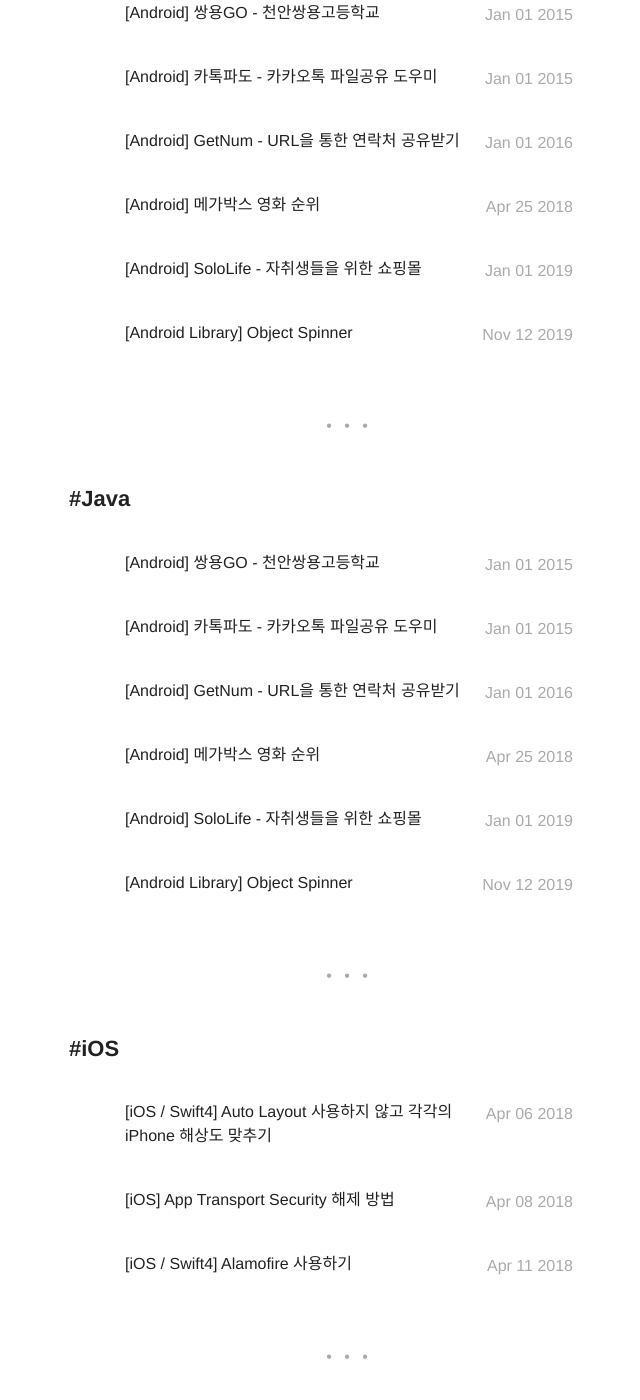
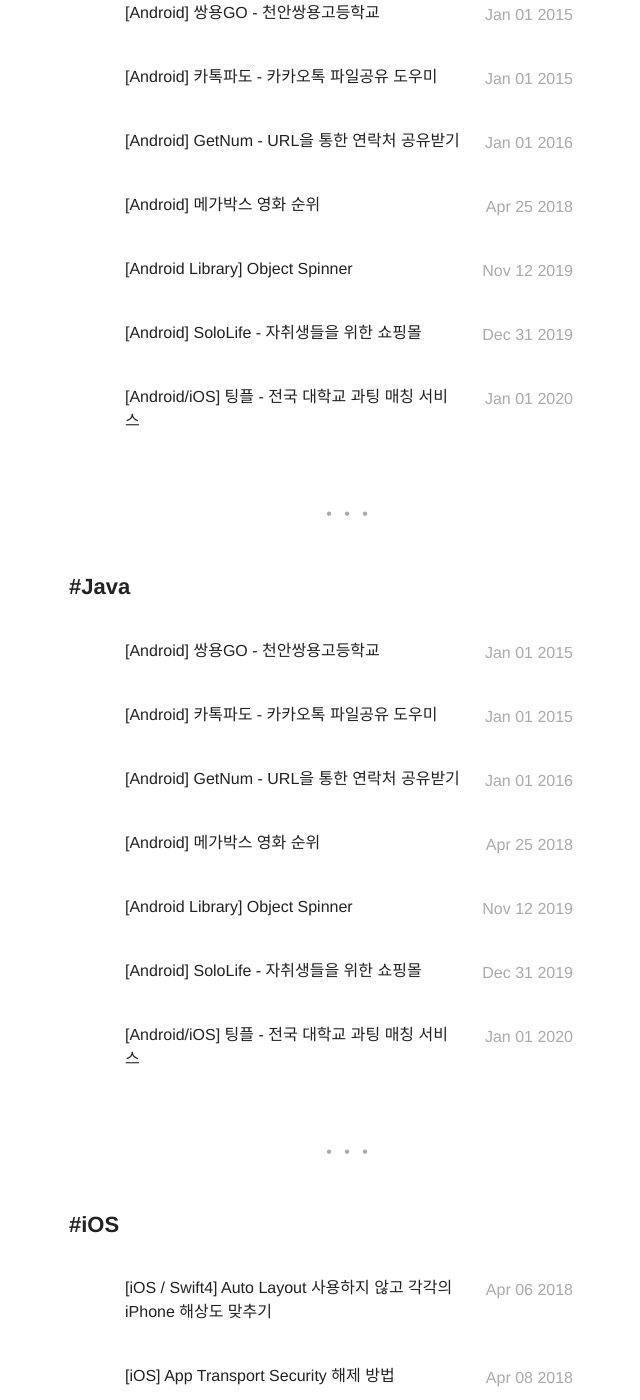
Before and after one commit to ry4nkim/ry4nkim.github.io, a Jekyll site: the page built from tags.html, in a window 1280 px wide and 1400 px high, scrolled down 836 px. Shown: the whole window, without its empty margins (291-931 px from the left). Built offline with Jekyll 4.4.1, drawn with Linux system fonts in a browser that asks for light colours; some of the changed text lies outside the part shown.

Commit message:
211121. ry4nkim. Add post - [Android/iOS] 팅플 - 전국 대학교 과팅 매칭 서비스

```diff
--- a/_posts/2019-01-01-android-sololife.markdown
+++ b/_posts/2019-01-01-android-sololife.markdown
@@ -1,7 +1,7 @@
 ---
 title: "[Android] SoloLife - 자취생들을 위한 쇼핑몰"
 layout: post
-date: '2019-01-01 00:00:00'
+date: '2019-12-31 00:00:00'
 tag:
 - Android
 - Java
--- /dev/null
+++ b/_posts/2020-01-01-android-ios-tingple.markdown
@@ -0,0 +1,47 @@
+---
+title: "[Android/iOS] 팅플 - 전국 대학교 과팅 매칭 서비스"
+layout: post
+date: '2020-01-01 00:00:00'
+tag:
+- Android
+- Java
+image: "/assets/images/profile-round.png"
+headerImage: true
+projects: true
+hidden: true
+description:
+category: project
+author: ry4nkim
+---
+
+# Android : 팅플 - 전국 대학교 과팅 매칭 서비스
+
+<p>
+  <img src="https://img.shields.io/badge/Android-6bd388?style=flat-square&logo=Android&logoColor=white"/>&nbsp;
+  <img src="https://img.shields.io/badge/Kotlin-7F52FF?style=flat-square&logo=Kotlin&logoColor=white"/>&nbsp;
+  <img src="https://img.shields.io/badge/SpringBoot-6DB33F?style=flat-square&logo=SpringBoot&logoColor=white"/>&nbsp;
+  <img src="https://img.shields.io/badge/Java-d33830?style=flat-square&logo=Java&logoColor=white"/>&nbsp;
+  <img src="https://img.shields.io/badge/Node.js-339933?style=flat-square&logo=Node.js&logoColor=white"/>&nbsp;
+  <img src="https://img.shields.io/badge/JavaScript-ecd74d?style=flat-square&logo=JavaScript&logoColor=black"/>&nbsp;
+  <img src="https://img.shields.io/badge/Socket.io-010101?style=flat-square&logo=Socket.io&logoColor=white"/>&nbsp;
+  <img src="https://img.shields.io/badge/MySQL-2d6e8e?style=flat-square&logo=MySQL&logoColor=white"/>&nbsp;
+  <img src="https://img.shields.io/badge/MongoDB-47A248?style=flat-square&logo=MongoDB&logoColor=white"/>&nbsp;
+  <img src="https://img.shields.io/badge/Redis-DC382D?style=flat-square&logo=Redis&logoColor=white"/>&nbsp;
+</p>
+
+### Description:
+
+### Screenshot:
+<br>
+<p align="center">
+  <img src="/assets/images/android-ios-tingple/1.jpg" width="180">
+  <img src="/assets/images/android-ios-tingple/2.jpg" width="180">
+  <img src="/assets/images/android-ios-tingple/3.png" width="180">
+  <img src="/assets/images/android-ios-tingple/4.png" width="180">
+  <img src="/assets/images/android-ios-tingple/5.png" width="180">
+  <img src="/assets/images/android-ios-tingple/6.png" width="180">
+  <img src="/assets/images/android-ios-tingple/7.png" width="180">
+  <img src="/assets/images/android-ios-tingple/8.png" width="180">
+  <img src="/assets/images/android-ios-tingple/9.png" width="180">
+</p>
+<br>
```
Also changed, not shown: assets/images/android-ios-tingple/1.jpg (added), assets/images/android-ios-tingple/2.jpg (added), assets/images/android-ios-tingple/3.png (added), assets/images/android-ios-tingple/4.png (added), assets/images/android-ios-tingple/5.png (added), assets/images/android-ios-tingple/6.png (added), assets/images/android-ios-tingple/7.png (added), assets/images/android-ios-tingple/8.png (added), assets/images/android-ios-tingple/9.png (added), 3 other files.
